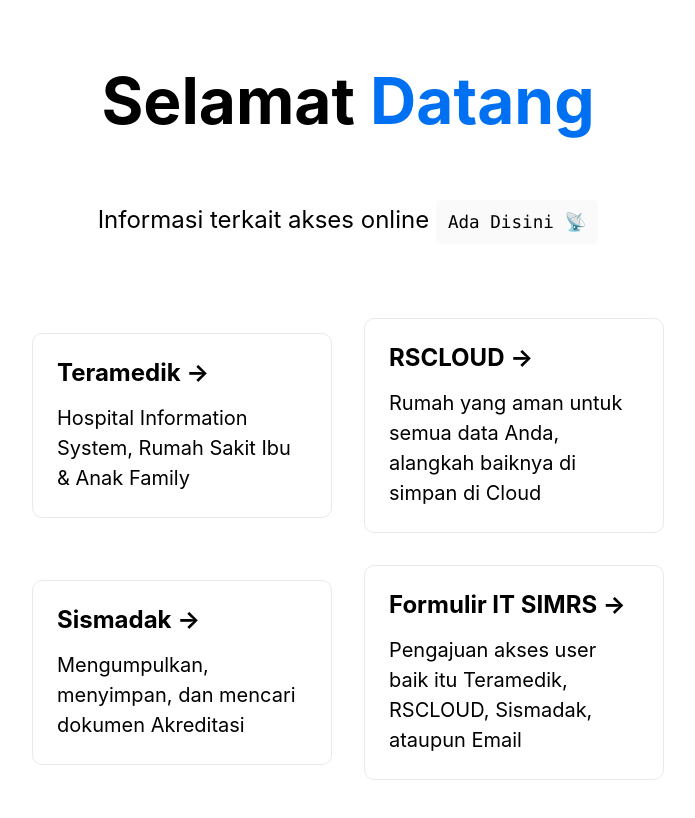
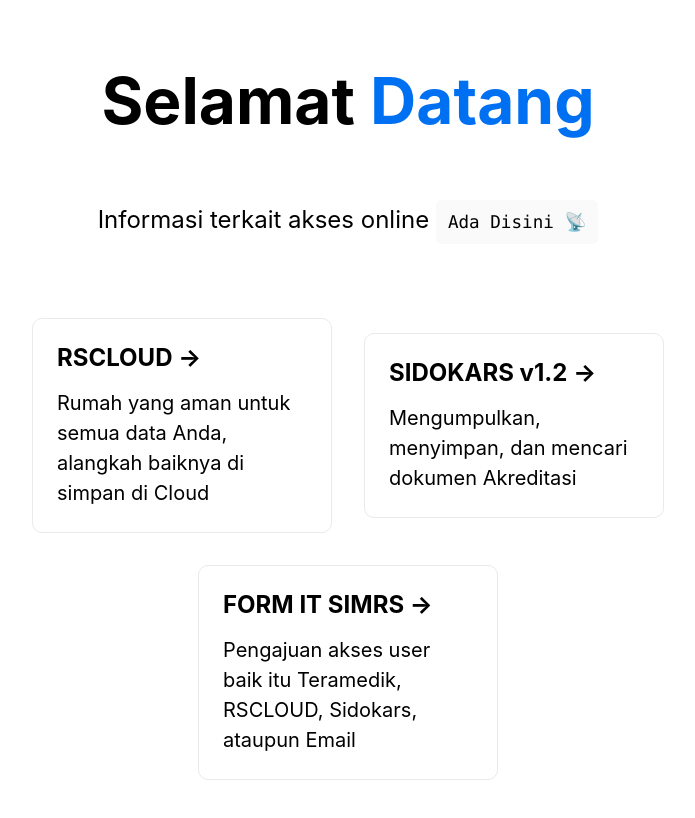
Before and after one commit to ve-verdian/akses-online, a Next.js app: page / in a window 1280 px wide. Shown: the top 818 px of the page, without its empty margins (292-987 px from the left). Built offline with nearby package versions, Linux system fonts and the light colour scheme.

Commit message:
Perubahan Link

```diff
--- a/pages/index.js
+++ b/pages/index.js
@@ -22,25 +22,25 @@ export default function Home() {
         </p>
 
         <div className={styles.grid}>
-          <a href="http://175.106.8.138:9099" target="_blank" rel="noopener noreferrer" className={styles.card}>
+          {/* <a href="http://175.106.8.138:9099" target="_blank" rel="noopener noreferrer" className={styles.card}>
             <h2>Teramedik &rarr;</h2>
             <p>Hospital Information System, Rumah Sakit Ibu & Anak Family</p>
-          </a>
+          </a> */}
 
           <a href="http://175.106.8.138:9393/" target="_blank" rel="noopener noreferrer" className={styles.card}>
             <h2>RSCLOUD &rarr;</h2>
             <p>Rumah yang aman untuk semua data Anda, alangkah baiknya di simpan di Cloud</p>
           </a>
 
-          <a href="http://175.106.8.138:9292/" target="_blank" rel="noopener noreferrer" className={styles.card}>
-            <h2>Sismadak &rarr;</h2>
+          <a href="http://akreditasi.rsiafamily.com/login.php" target="_blank" rel="noopener noreferrer" className={styles.card}>
+            <h2>SIDOKARS v1.2 &rarr;</h2>
             <p>Mengumpulkan, menyimpan, dan mencari dokumen Akreditasi</p>
           </a>
 
           <a href="http://lims.rsiafamily.com:9494/flims/index.php?p=show_detail&id=25/" target="_blank" rel="noopener noreferrer" className={styles.card}>
-            <h2>Formulir IT SIMRS &rarr;</h2>
+            <h2>FORM IT SIMRS &rarr;</h2>
             <p>
-              Pengajuan akses user baik itu Teramedik, RSCLOUD, Sismadak, ataupun Email
+              Pengajuan akses user baik itu Teramedik, RSCLOUD, Sidokars, ataupun Email
             </p>
           </a>
         </div>
```
